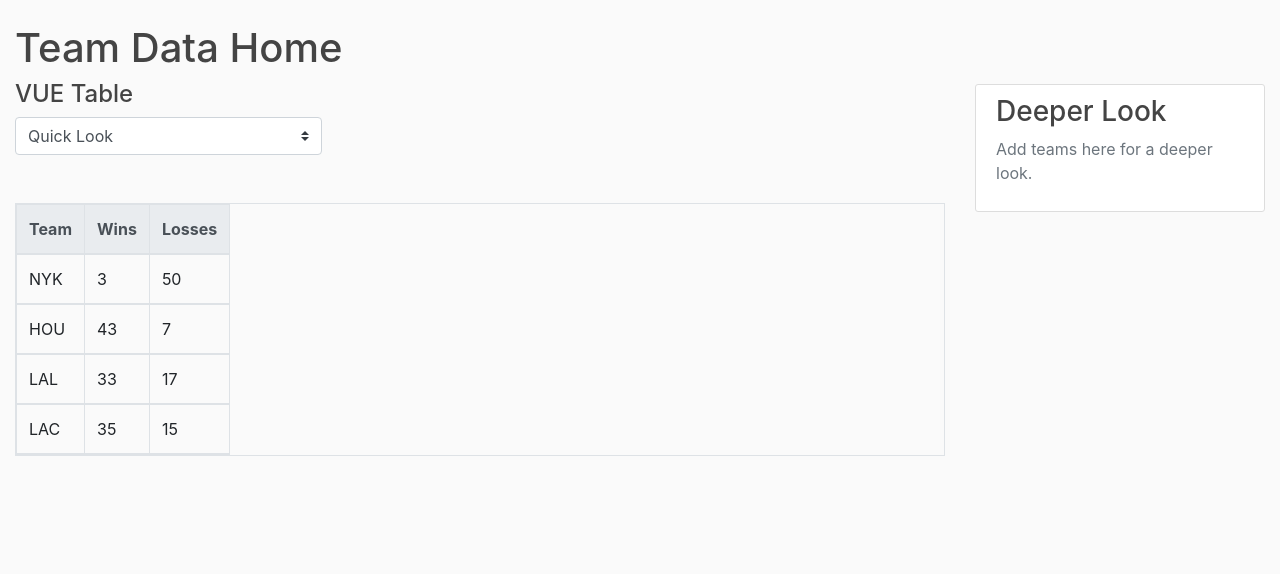
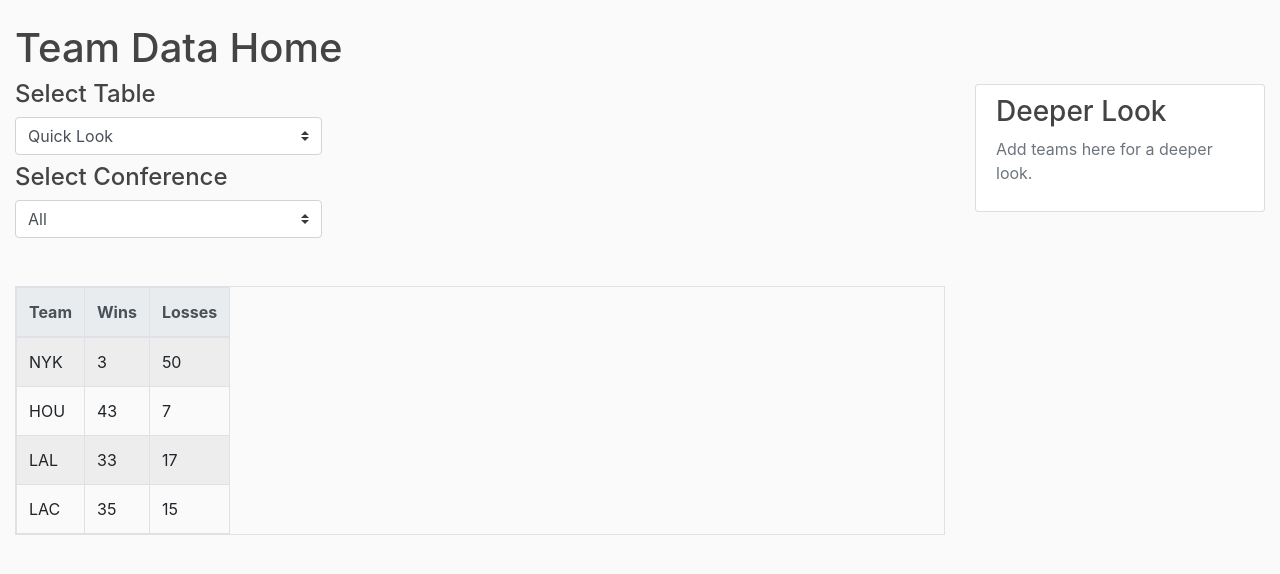
Before and after one commit to jvr2424/django_bball_site, a Django app: page / in a window 1280 px wide. Shown: the part 56-630 px from the top of the page. Run offline with Django 3.2, Linux system fonts and the light colour scheme; data comes from the database, SQL or seed files in the repository; some libraries are stand-ins or nearby versions.

Commit message:
added vue filtering to select conference

```diff
--- a/NBA_Site/teamdata/static/teamdata/vue.js
+++ /dev/null
@@ -1,62 +0,0 @@
-document.addEventListener('DOMContentLoaded', function () {
-
-    var selectVue = new Vue({
-      delimiters: ['[[', ']]'],
-      el: '#app',
-
-      data: {
-        //table data
-        tableData: {
-          0:{
-            headers:['Team','Wins','Losses'],
-            data:[
-              {Team:'NYK', Wins:3, Losses:50},
-              {Team:'HOU', Wins:43, Losses:7},
-              {Team:'LAL', Wins:33, Losses:17},
-              {Team:'LAC', Wins:35, Losses:15},
-            ]
-          },
-          1:{
-            headers:['Team','ORTG','DRTG'],
-            data:[
-              {Team:'NYK', ORTG:95, DRTG:150},
-              {Team:'HOU', ORTG:115, DRTG:109},
-              {Team:'LAL', ORTG:106, DRTG:100},
-              {Team:'LAC', ORTG:108, DRTG:99},
-            ]
-          },
-          2:{
-            headers:['Team','TS','EFG'],
-            data:[
-              {Team:'NYK', TS:0.5, EFG:0.55},
-              {Team:'HOU', TS:0.65, EFG:0.64},
-              {Team:'LAL', TS:0.54, EFG:0.53},
-              {Team:'LAC', TS:0.56, EFG:0.53},
-            ]
-          },
-          3:{
-            headers:['Team','ORB','DRB'],
-            data:[
-              {Team:'NYK', ORB:5, DRB:35},
-              {Team:'HOU', ORB:7, DRB:30},
-              {Team:'LAL', ORB:8, DRB:40},
-              {Team:'LAC', ORB:8, DRB:45},
-            ]
-          }
-        },
-
-
-        //option selector
-        table: 0,
-        currentTable: null,
-        tableOptions: [
-          {value:0, selected:true, text:'Quick Look' },
-          {value:1, selected:false, text:'Standings' },
-          {value:2, selected:false, text:'Shooting' },
-          {value:3, selected:false, text:'Opponent Shooting' }
-        ],
-
-      }
-    });
-
-  });
--- /dev/null
+++ b/NBA_Site/teamdata/static/teamdata/vueTeamHome.js
@@ -0,0 +1,92 @@
+document.addEventListener('DOMContentLoaded', function () {
+
+    var selectVue = new Vue({
+      delimiters: ['[[', ']]'],
+      el: '#app',
+
+      data: {
+        //table data
+        tableData: {
+          0:{
+            headers:['Team','Wins','Losses'],
+            data:[
+              {Team:'NYK', Conference: "East", Wins:3, Losses:50},
+              {Team:'HOU', Conference: "West", Wins:43, Losses:7},
+              {Team:'LAL', Conference: "West", Wins:33, Losses:17},
+              {Team:'LAC', Conference: "West", Wins:35, Losses:15},
+            ]
+          },
+          1:{
+            headers:['Team','ORTG','DRTG'],
+            data:[
+              {Team:'NYK', Conference: "East", ORTG:95, DRTG:150},
+              {Team:'HOU', Conference: "West", ORTG:115, DRTG:109},
+              {Team:'LAL', Conference: "West", ORTG:106, DRTG:100},
+              {Team:'LAC', Conference: "West", ORTG:108, DRTG:99},
+            ]
+          },
+          2:{
+            headers:['Team','TS','EFG'],
+            data:[
+              {Team:'NYK', Conference: "East", TS:0.5, EFG:0.55},
+              {Team:'HOU', Conference: "West", TS:0.65, EFG:0.64},
+              {Team:'LAL', Conference: "West", TS:0.54, EFG:0.53},
+              {Team:'LAC', Conference: "West", TS:0.56, EFG:0.53},
+            ]
+          },
+          3:{
+            headers:['Team','ORB','DRB'],
+            data:[
+              {Team:'NYK', Conference: "East", ORB:5, DRB:35},
+              {Team:'HOU', Conference: "West", ORB:7, DRB:30},
+              {Team:'LAL', Conference: "West", ORB:8, DRB:40},
+              {Team:'LAC', Conference: "West", ORB:8, DRB:45},
+            ]
+          }
+        },
+        allTableData: null,
+
+        //table option selector
+        table: 0,
+        currentTable: null,
+        tableOptions: [
+          {value:0, text:'Quick Look' },
+          {value:1, text:'Standings' },
+          {value:2, text:'Shooting' },
+          {value:3, text:'Opponent Shooting' }
+        ],
+
+        //conference
+        conference:0,
+        conferenceOptions: [
+          {value:0, text:'All' },
+          {value:1, text:'East' },
+          {value:2, text:'West' },
+        ],
+
+      },
+
+      methods: {
+        filterConference: function(e) {
+          var index = e.target.value;
+          var query = this.conferenceOptions.filter(function(c){return c.value == index });
+          query = query[0].text;
+
+          if (this.allTableData == null){
+            this.allTableData = JSON.parse(JSON.stringify(this.tableData));
+          }
+          if (query != 'All'){
+            this.tableData[this.table].data = this.allTableData[this.table].data.filter(function(d) {
+              return d.Conference == query;
+            }
+          );
+          } else{
+            this.tableData[this.table].data = this.allTableData[this.table].data
+          }
+
+
+        }
+      }
+    });
+
+  });
--- a/NBA_Site/teamdata/templates/teamdata/base.html
+++ b/NBA_Site/teamdata/templates/teamdata/base.html
@@ -72,6 +72,6 @@
   </div>
 
 <script src="{% static 'teamdata/sortTable.js' %}"></script>
-<script src="{% static 'teamdata/vue.js' %}"></script>
+<script src="{% static 'teamdata/vueTeamHome.js' %}"></script>
 </body>
 </html>
--- a/NBA_Site/teamdata/templates/teamdata/home.html
+++ b/NBA_Site/teamdata/templates/teamdata/home.html
@@ -6,7 +6,7 @@
     <h1>Team Data Home</h1>
     <header>
         <div class= "options">
-            <h4>VUE Table </h4>
+            <h4>Select Table </h4>
             <select  v-model="table" class= "input-small browser-default custom-select"  name="vue-table-select" >
                 <option v-for="(tableOption, index) in tableOptions" v-bind:value="tableOption.value">
                     [[ tableOption.text ]]
@@ -14,8 +14,41 @@
             </select>
         </div>
 
+        <div class= "options mt-2">
+            <h4>Select Conference </h4>
+            <select  v-model="conference" @change="filterConference" class= "input-small browser-default custom-select"  name="vue-conference-select" >
+                <option v-for="(conferenceOption, index) in conferenceOptions" v-bind:value="conferenceOption.value">
+                    [[ conferenceOption.text ]]
+                </option>
+            </select>
+        </div>
+
+
+
     </header>
     <table class="table sortable table-nonfluid table-striped table-hover table-bordered table-responsive mt-5">
+        <thead class="thead-light">
+            <tr>
+                <th v-for="header in tableData[table].headers">
+                    [[ header ]]
+                </th>
+
+            </tr>
+        </thead>
+        <tbody>
+        <tr v-for="d in tableData[table].data">
+            <td v-for="header in tableData[table].headers">
+                [[ d[header] ]]
+            </td>
+        </tr>
+    </tbody>
+
+    </table>
+
+
+
+
+    <!-- <table class="table sortable table-nonfluid table-striped table-hover table-bordered table-responsive mt-5">
         <thead class="thead-light">
             <tr>
                 <th v-for="header in tableData[table].headers">
@@ -29,7 +62,7 @@
             </td>
         </tr>
 
-    </table>
+    </table> -->
     <!--
     <table id="quick_data" class="table sortable table-nonfluid table-striped table-hover table-bordered table-responsive">
           <thead class="thead-light">
```
